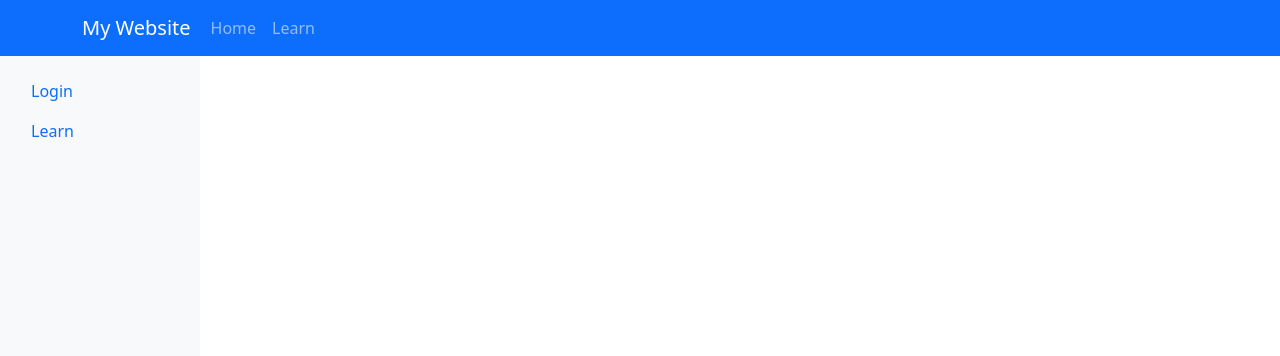
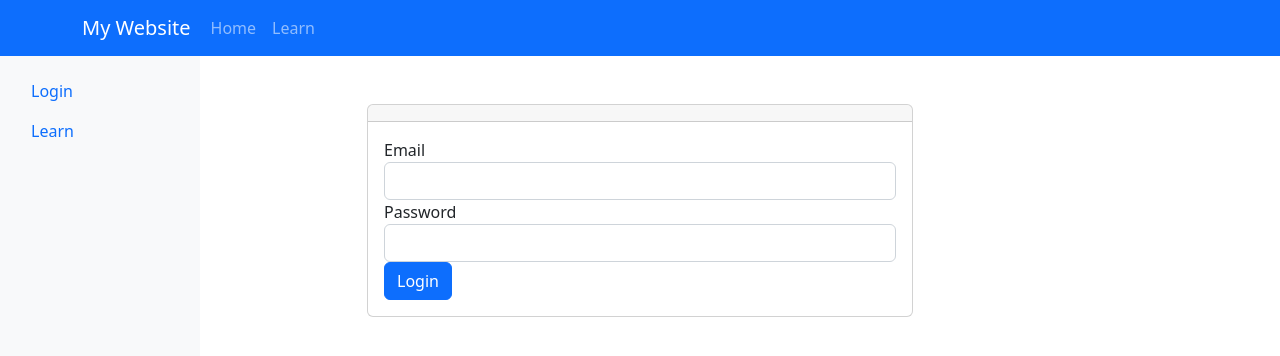
Before and after one commit to copterbuddy/angular-web, an Angular app: page /login in a window 1280 px wide. Shown: the top 356 px of the page. Built offline with nearby package versions, Linux system fonts and the light colour scheme.

Commit message:
view login page

```diff
--- a/src/app/app-routing.module.ts
+++ b/src/app/app-routing.module.ts
@@ -4,7 +4,7 @@ import { LandingComponent } from './page/landing/landing.component';
 
 const routes: Routes = [
   { path: '', component: LandingComponent },
-  { path: 'learningpage', loadChildren: () => import('./module/learning/learning.module').then(m => m.LearningModule) },
+  { path: 'learn', loadChildren: () => import('./module/learning/learning.module').then(m => m.LearningModule) },
   { path: 'login', loadChildren: () => import('./module/login/login.module').then(m => m.LoginModule) }
 ];
 
--- a/src/app/app.module.ts
+++ b/src/app/app.module.ts
@@ -7,9 +7,7 @@ import { AppRoutingModule } from './app-routing.module';
 import { AppComponent } from './app.component';
 import { NavbarComponent } from './navbar/navbar.component';
 import { ExperienceComponent } from './experience/experience.component';
-// import { LearningComponent } from './page/learning/learning.component';
 import { LandingComponent } from './page/landing/landing.component';
-// import { SidebarComponent } from './shared/components/sidebar/sidebar.component';
 
 @NgModule({
   declarations: [
@@ -17,14 +15,12 @@ import { LandingComponent } from './page/landing/landing.component';
     LandingComponent,
     NavbarComponent,
     ExperienceComponent,
-    // LearningComponent,
-    // SidebarComponent
   ],
   imports: [
     BrowserModule,
     AppRoutingModule,
     CommonModule,
-    RouterModule.forRoot([])
+    RouterModule.forRoot([]),
   ],
   providers: [
     DatePipe
--- a/src/app/navbar/navbar.component.html
+++ b/src/app/navbar/navbar.component.html
@@ -12,7 +12,7 @@
                   <a class="nav-link" routerLink="/">Home</a>
                 </li>
                 <li class="nav-item">
-                  <a class="nav-link" routerLink="/learningpage">Learn</a>
+                  <a class="nav-link" routerLink="/learn">Learn</a>
                 </li>
             </ul>
         </div>
--- a/src/app/shared/components/login/login.component.html
+++ b/src/app/shared/components/login/login.component.html
@@ -1,6 +1,28 @@
 <div>
     <app-sidebar></app-sidebar>
 
-    <p>login works!</p>
+    <div class="container">
+        <div class="row justify-content-center mt-5">
+            <div class="col-md-6">
+                <div class="card">
+                    <div class="card-header">{{ pageTitle }}</div>
+                    <div class="card-body">
+                        <form [formGroup]="loginForm" (ngSubmit)="onSubmit()">
+                            <div class="form-group">
+                                <label for="email">Email</label>
+                                <input type="email" class="form-control" id="email" name="email"
+                                    formControlName="email">
+                            </div>
+                            <div class="form-group">
+                                <label for="password">Password</label>
+                                <input type="password" class="form-control" id="password" name="password"
+                                    formControlName="password">
+                            </div>
+                            <button type="submit" class="btn btn-primary">Login</button>
+                        </form>
+                    </div>
+                </div>
+            </div>
+        </div>
+    </div>
 </div>
-<router-outlet></router-outlet>
--- a/src/app/shared/components/login/login.component.ts
+++ b/src/app/shared/components/login/login.component.ts
@@ -1,10 +1,25 @@
-import { Component } from '@angular/core';
+import { Component, OnInit } from '@angular/core';
+import { FormGroup, FormControl, Validators, FormBuilder } from '@angular/forms';
 
 @Component({
   selector: 'app-login',
   templateUrl: './login.component.html',
   styleUrls: ['./login.component.scss']
 })
-export class LoginComponent {
+export class LoginComponent implements OnInit {
+  loginForm!: FormGroup;
+  pageTitle!: string;
 
+  constructor(private fb: FormBuilder) { }
+
+  ngOnInit(): void {
+    this.loginForm = this.fb.group({
+      email: ['', [Validators.required, Validators.email]],
+      password: ['', Validators.required]
+    });
+  }
+
+  onSubmit() {
+    console.log(this.loginForm.value);
+  }
 }
--- a/src/app/shared/components/sidebar/sidebar.component.html
+++ b/src/app/shared/components/sidebar/sidebar.component.html
@@ -3,7 +3,7 @@
         <ul class="nav flex-column">
             <li class="nav-item">
                 <a class="nav-link" routerLink="/login">Login</a>
-                <a class="nav-link" routerLink="/learningpage">Learn</a>
+                <a class="nav-link" routerLink="/learn">Learn</a>
             </li>
         </ul>
     </div>
```
Also changed, not shown: src/app/shared/shared.module.ts (+5 -2 lines).
